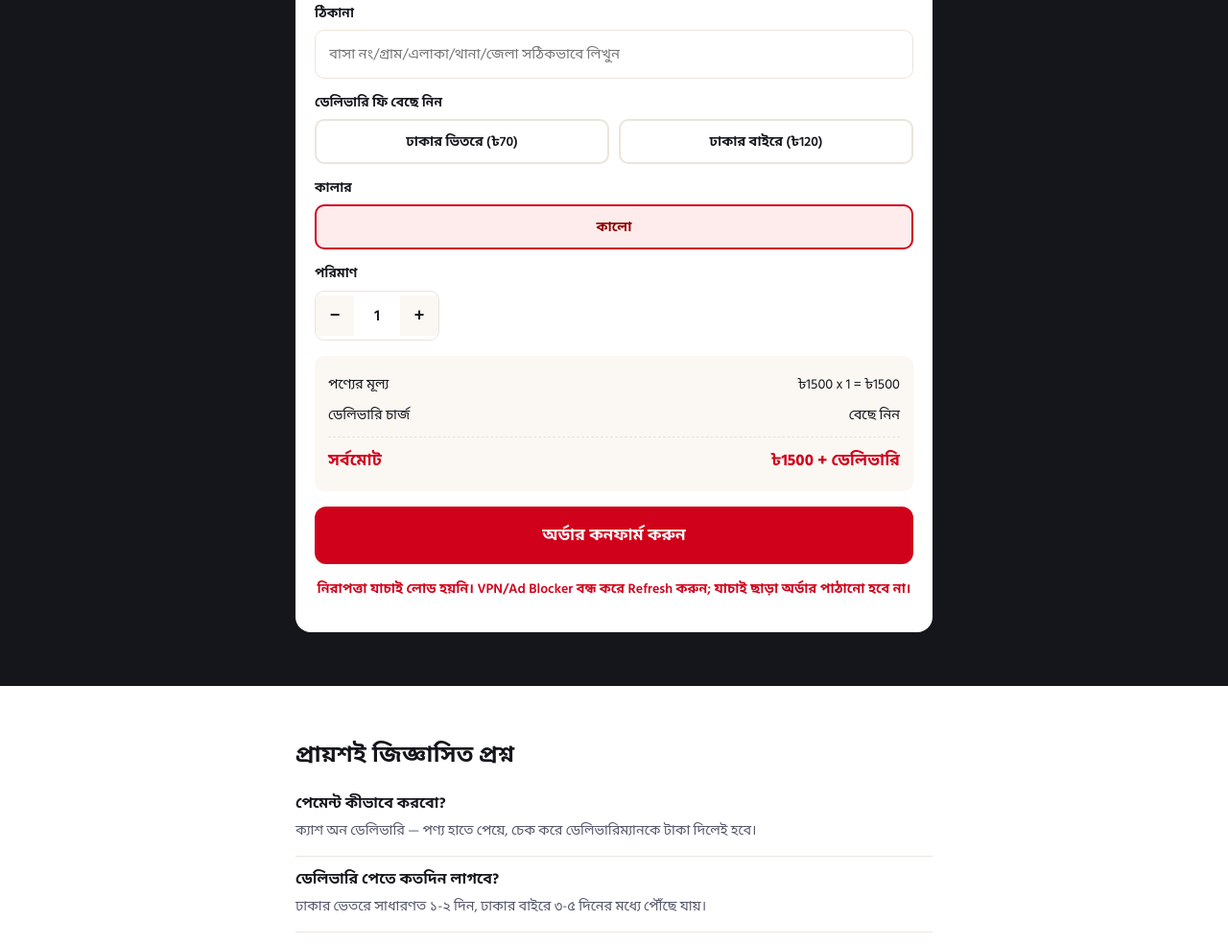
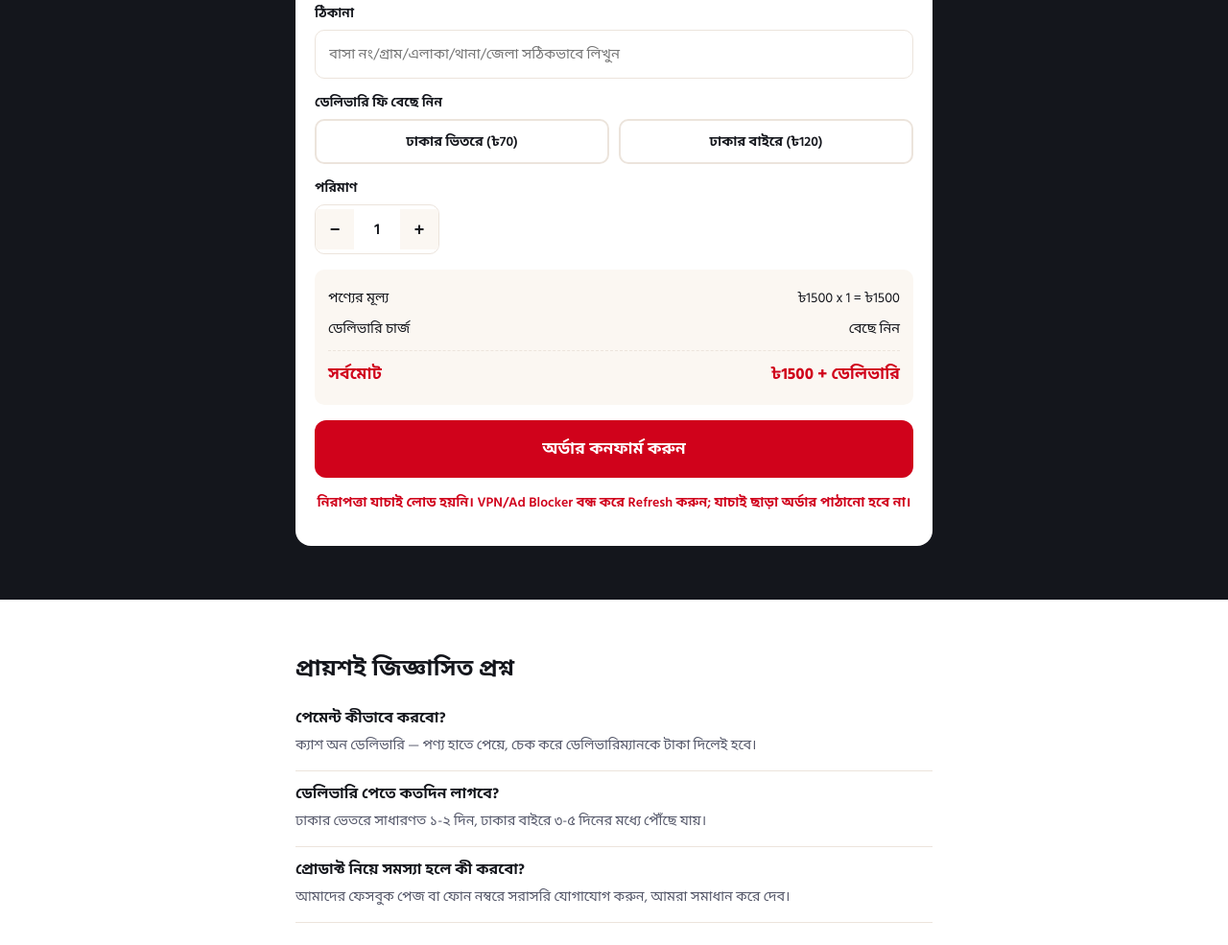
Before and after one commit to misaqholdings/misaq-gadget, a plain HTML site: page k06-helmet-earphone/index.html in a window 1280 px wide. Shown: the part 4044-5029 px from the top of the page at 96% size. Drawn offline with Linux system fonts and the light colour scheme.

Commit message:
Remove color selection from index.html
Removed color selection fields from the form.

```diff
--- a/k06-helmet-earphone/index.html
+++ b/k06-helmet-earphone/index.html
@@ -181,13 +181,6 @@
           <input type="hidden" id="deliveryZone" name="deliveryZone" value="" />
         </div>
         <div class="field">
-          <label>কালার</label>
-          <div class="color-select">
-            <div class="color-option is-selected" data-color="কালো">কালো</div>
-          </div>
-          <input type="hidden" id="color" name="color" value="কালো" />
-        </div>
-        <div class="field">
           <label>পরিমাণ</label>
           <div class="qty-control">
             <button type="button" id="qtyMinus">−</button>
```
